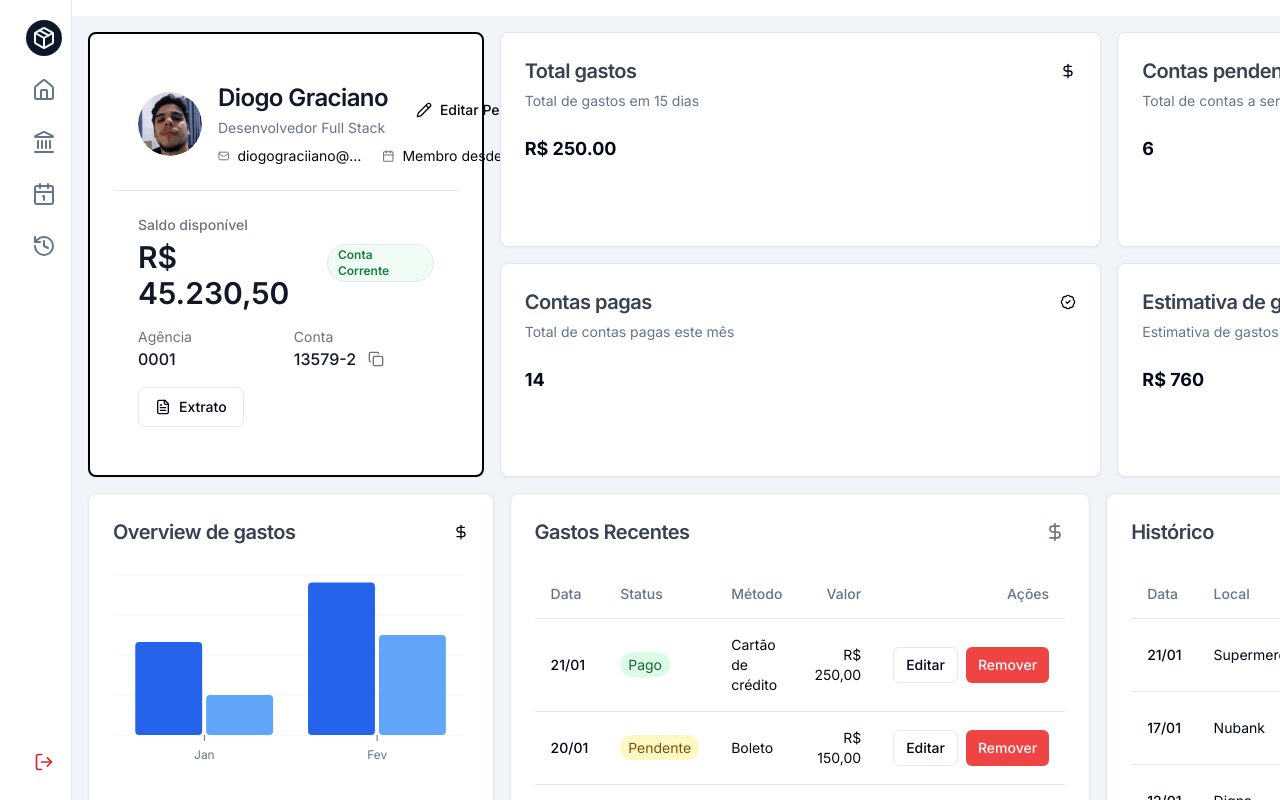
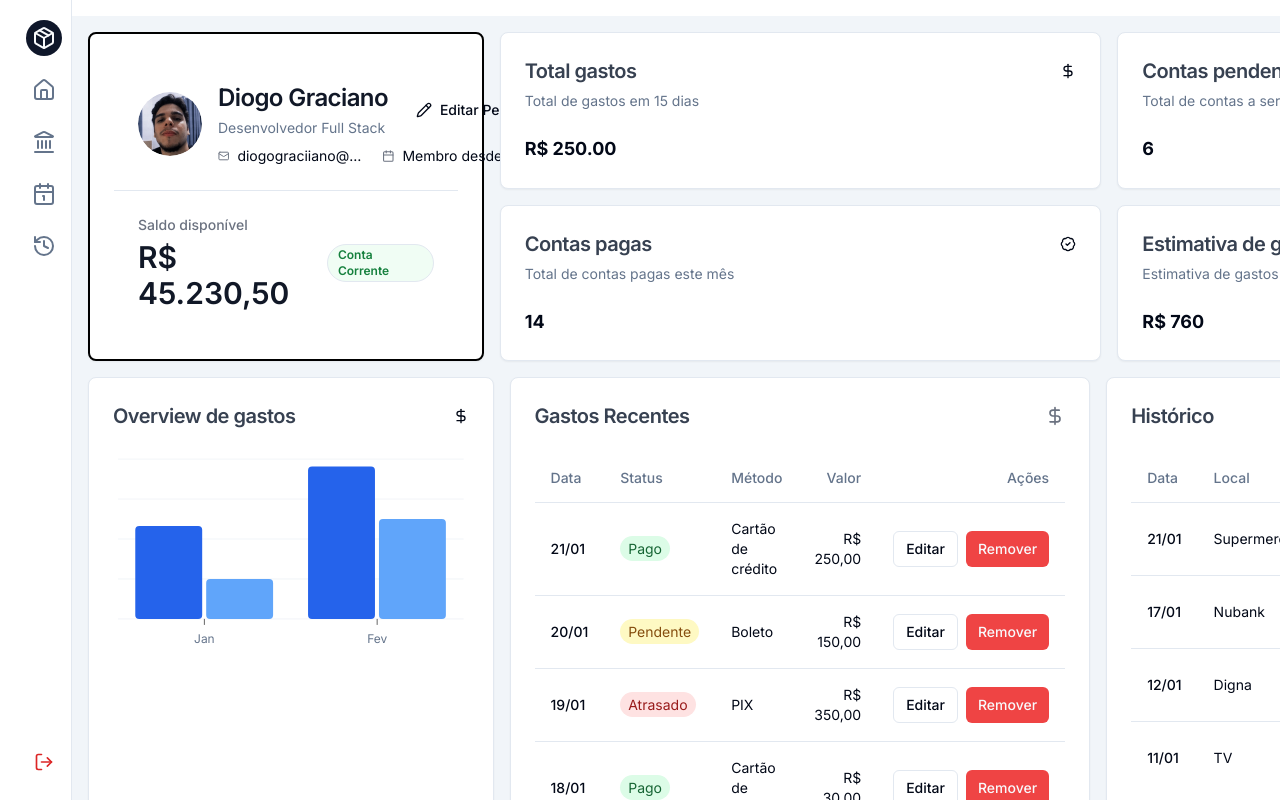
Before and after one commit to graciiano/Gerenciamento-de-gastos, a Next.js app in the folder my-app/: page /dashboard in a window 1280 px wide. Shown: the top 800 px of the page. Built offline with nearby package versions, Linux system fonts and the light colour scheme.

Commit message:
Fix: Ajustes para remover o scroll vertical.

```diff
--- a/my-app/app/globals.css
+++ b/my-app/app/globals.css
@@ -104,3 +104,10 @@ body {
     --chart-5: 340 75% 55%;
   }
 }
+
+
+@media (max-width: 380px) {
+  .card-content {
+    padding: 1rem;
+  }
+}
--- a/my-app/components/perfil/perfil.tsx
+++ b/my-app/components/perfil/perfil.tsx
@@ -82,28 +82,7 @@ export default function Perfil() {
             </Badge>
           </div>
 
-          <div className="grid grid-cols-1 sm:grid-cols-2 gap-4">
-            <div>
-              <p className="text-sm text-gray-500">Agência</p>
-              <p className="font-medium text-gray-900">0001</p>
-            </div>
-            <div>
-              <p className="text-sm text-gray-500">Conta</p>
-              <div className="flex items-center gap-2">
-                <span className="font-medium text-gray-900">13579-2</span>
-                <Button variant="ghost" size="icon" className="w-6 h-6">
-                  <Copy className="w-3 h-3 text-gray-500" />
-                </Button>
-              </div>
-            </div>
-          </div>
 
-          <div className="flex gap-2 mt-6 justify-center sm:justify-start">
-            <Button variant="outline" className="gap-2">
-              <FileText className="w-4 h-4" />
-              Extrato
-            </Button>
-          </div>
         </div>
       </CardContent>
     </Card>
```
